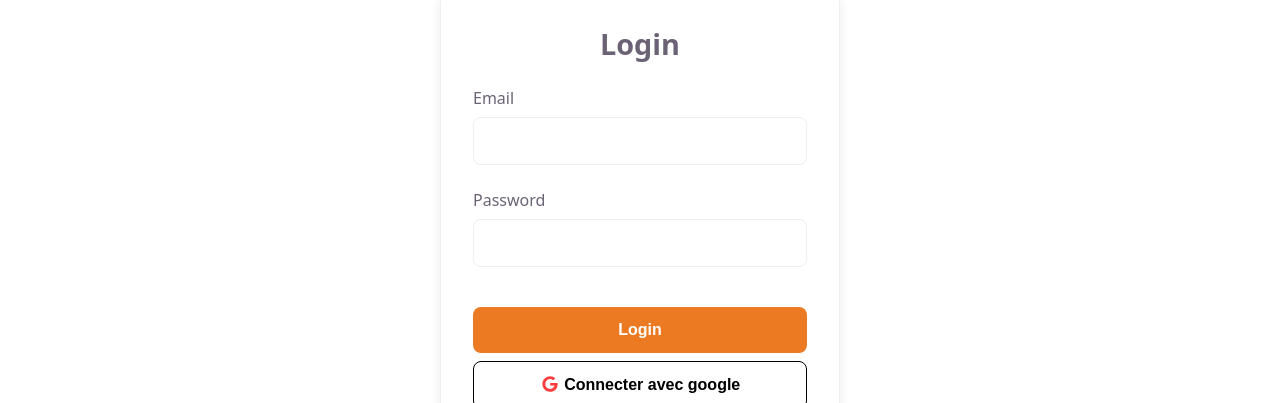
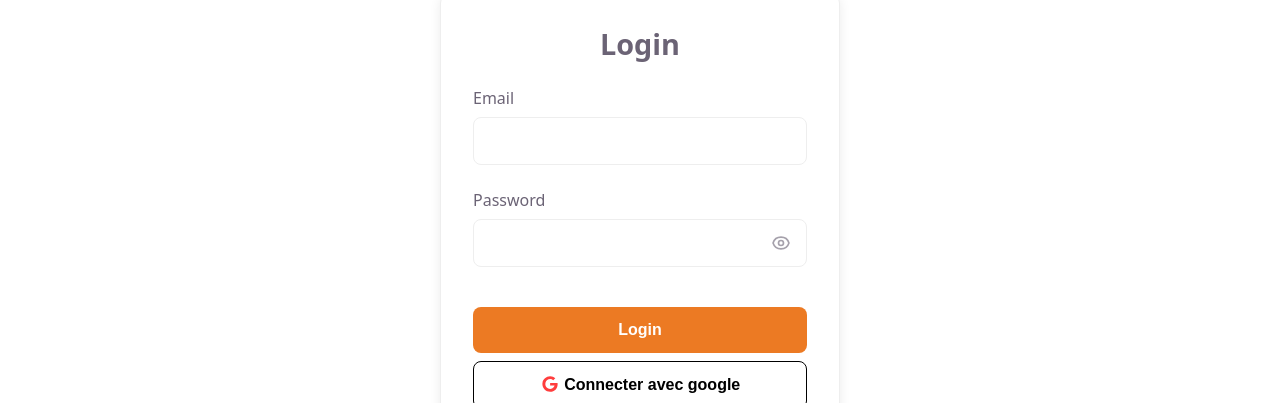
Before and after one commit to amine-essafil/restaurant-app, a React (Vite) app: page /login in a window 1280 px wide. Shown: the part 127-530 px from the top of the page. Built offline with nearby package versions, Linux system fonts and the light colour scheme; no server answers.

Commit message:
feat(login): improve form structure

```diff
--- a/src/pages/Login/Login.jsx
+++ b/src/pages/Login/Login.jsx
@@ -1,66 +1,105 @@
-import React, { useState, useEffect } from "react";
+import React, { useEffect, useState } from "react";
 import { Link, useNavigate, useLocation } from "react-router-dom";
 import { useAuth } from "../../context/AuthContext";
 import "./Login.css";
 import { FontAwesomeIcon } from '@fortawesome/react-fontawesome';
 import { faGoogle } from '@fortawesome/free-brands-svg-icons';
-
 const LoginPage = () => {
   const [email, setEmail] = useState("");
   const [password, setPassword] = useState("");
-
-  const { login, isLoggedIn, loading } = useAuth();
-
+  const [showPassword, setShowPassword] = useState(false);
+  const { login,isLoggedIn,user,errors,Loading } = useAuth();
   const navigate = useNavigate();
   const location = useLocation();
 
 useEffect(() => {
-    if (!loading && isLoggedIn) {
+  if (!Loading && isLoggedIn) {
     const from = location.state?.from || "/";
     navigate(from);
   }
-  }, [isLoggedIn, loading, navigate, location]);
+}, [Loading, isLoggedIn, location.state, navigate]);
 
-  const handleSubmit = async (e) => {
+
+const handleLogin = async (e) => {
   e.preventDefault();
-
   const response = await login(email, password);
 
-    if (response.success) {
+  if (!response.success) return;
+
   navigate("/");
-    }
 };
+
 
   return (
     <div className="login-container">
       <div className="login-form">
         <h2>Login</h2>
-
-        <form onSubmit={handleSubmit}>
-          {/* EMAIL */}
+        <form onSubmit={handleLogin}>
           <div className="form-group">
-            <label>Email</label>
-
+            <label htmlFor="email">Email</label>
             <input
               type="email"
+              id="email"
               value={email}
               onChange={(e) => setEmail(e.target.value)}
               required
             />
+
           </div>
-
-          {/* PASSWORD */}
           <div className="form-group">
-            <label>Password</label>
-
+            <label htmlFor="password">Password</label>
+            <div className="password-input-container">
               <input
-              type="password"
+                type={showPassword ? "text" : "password"}
+                id="password"
                 value={password}
                 onChange={(e) => setPassword(e.target.value)}
                 required
               />
+              <button
+                type="button"
+                className="password-toggle-btn"
+                onClick={() => setShowPassword(!showPassword)}
+                aria-label={showPassword ? "Hide password" : "Show password"}
+              >
+                {showPassword ? (
+                  <svg
+                    className="eye-icon"
+                    fill="none"
+                    stroke="currentColor"
+                    viewBox="0 0 24 24"
+                  >
+                    <path
+                      strokeLinecap="round"
+                      strokeLinejoin="round"
+                      strokeWidth={2}
+                      d="M13.875 18.825A10.05 10.05 0 0112 19c-4.478 0-8.268-2.943-9.543-7a9.97 9.97 0 011.563-3.029m5.858.908a3 3 0 114.243 4.243M9.878 9.878l4.242 4.242M9.878 9.878L3 3m6.878 6.878L21 21"
+                    />
+                  </svg>
+                ) : (
+                  <svg
+                    className="eye-icon"
+                    fill="none"
+                    stroke="currentColor"
+                    viewBox="0 0 24 24"
+                  >
+                    <path
+                      strokeLinecap="round"
+                      strokeLinejoin="round"
+                      strokeWidth={2}
+                      d="M15 12a3 3 0 11-6 0 3 3 0 016 0z"
+                    />
+                    <path
+                      strokeLinecap="round"
+                      strokeLinejoin="round"
+                      strokeWidth={2}
+                      d="M2.458 12C3.732 7.943 7.523 5 12 5c4.478 0 8.268 2.943 9.542 7-1.274 4.057-5.064 7-9.542 7-4.477 0-8.268-2.943-9.542-7z"
+                    />
+                  </svg>
+                )}
+              </button>
             </div>
-
+          </div>
           <button type="submit" className="login-btn">
             Login
           </button>
@@ -71,9 +110,10 @@ const LoginPage = () => {
           </button>
 
         <p className="signup-link">
-          Don't have an account ? <Link to="/signup">Sign Up</Link>
+          Don't have an account? <Link to="/signup">Sign Up</Link>
         </p>
       </div>
+
     </div>
   );
 };
```
Lines whose indentation alone changed are shown as unchanged.
